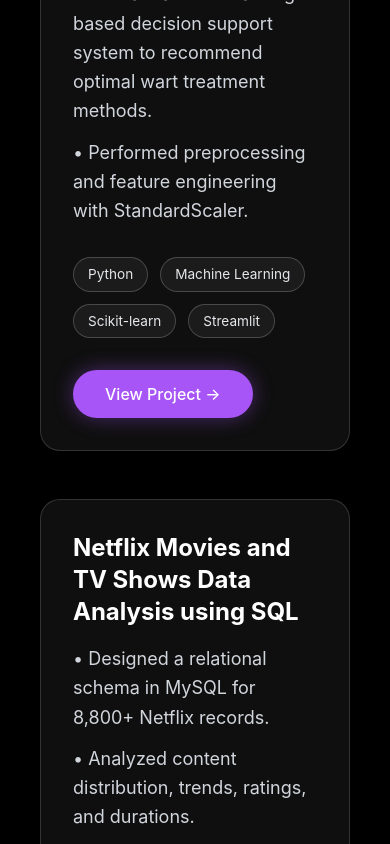
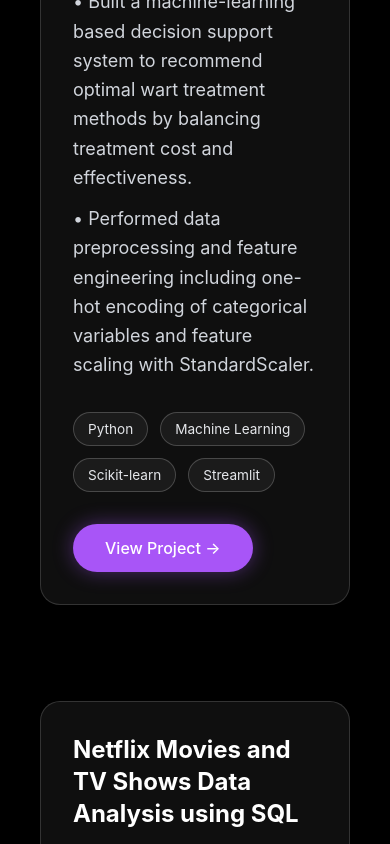
Before and after one commit to Srakeshvarma12/rakesh-portfolio, a React (Vite) app: page / in a window 390 px wide. Shown: the part 4660-5504 px from the top of the page. Built offline with nearby package versions, Linux system fonts and the light colour scheme.

Commit message:
Add stacked scroll animation for projects section

```diff
--- a/src/components/Projects.jsx
+++ b/src/components/Projects.jsx
@@ -4,21 +4,22 @@
   {
     title: "Cost-Sensitive Wart Treatment Recommendation System",
     description: [
-      "Built a machine-learning based decision support system to recommend optimal wart treatment methods.",
-      "Performed preprocessing and feature engineering with StandardScaler."
+      "Built a machine-learning based decision support system to recommend optimal wart treatment methods by balancing treatment cost and effectiveness.",
+      "Performed data preprocessing and feature engineering including one-hot encoding of categorical variables and feature scaling with StandardScaler."
     ],
     tech: ["Python", "Machine Learning", "Scikit-learn", "Streamlit"],
     link: "https://project---wart-treatment-gh7exzv3va8liynunuxemu.streamlit.app/",
+    hasLink: true,
   },
   {
     title: "Netflix Movies and TV Shows Data Analysis using SQL",
     description: [
-      "Designed a relational schema in MySQL for 8,800+ Netflix records.",
-      "Analyzed content distribution, trends, ratings, and durations.",
-      "Structured reusable SQL scripts with industry-style documentation."
+      "Designed and implemented a relational schema in MySQL to analyze 8,800+ Netflix records, ensuring accurate querying and scalable data analysis.",
+      "Applied SQL-based data modeling and querying techniques to simulate backend-style data access patterns on a real-world media dataset."
     ],
-    tech: ["MySQL", "SQL", "Data Analysis"],
+    tech: ["MySQL", "SQL", "Data Analysis", "Database Design"],
     link: "https://github.com/Srakeshvarma12/Netflix-SQL-Project/tree/main/Netflix-SQL-Project",
+    hasLink: true,
   },
 ];
 
@@ -27,36 +28,42 @@
     <section id="projects" className="min-h-screen py-24 px-6 relative">
       <div className="max-w-4xl mx-auto">
 
-        {/* Title Section */}
+        {/* HEADER */}
         <motion.div
           initial={{ opacity: 0, y: -20 }}
           whileInView={{ opacity: 1, y: 0 }}
           transition={{ duration: 0.8 }}
           className="mb-16 text-center"
         >
-          <h2 className="text-4xl md:text-5xl font-bold mb-6">
+          <h2 className="text-4xl md:text-5xl font-bold">
             <span className="gradient-text">Projects</span>
           </h2>
         </motion.div>
 
-        {/* Stacked Cards Container */}
+        {/* PROJECTS LIST */}
         <div className="flex flex-col pb-24">
           {projects.map((project, index) => (
+            // 1. OUTER DIV: Handles Sticky Positioning (No Animation)
+            // We moved 'sticky' here so transforms don't break it.
+            <div
+              key={index}
+              className="sticky mb-24 last:mb-0 w-full"
+              style={{
+                // Base top offset (120px) + Dynamic stacking offset (40px per card)
+                top: `calc(120px + ${index * 40}px)`
+              }}
+            >
+              {/* 2. INNER DIV: Handles Animation (Framer Motion) */}
               <motion.div
-              key={index}
                 initial={{ opacity: 0, y: 50 }}
                 whileInView={{ opacity: 1, y: 0 }}
                 viewport={{ once: true, margin: "-50px" }}
-              transition={{ duration: 0.6, delay: index * 0.1 }}
-              // STICKY LOGIC HERE:
-              // 'sticky' makes it stick. 'top-24' sets the base position.
-              // We add a dynamic top offset so they stack nicely like a deck of cards.
-              style={{ top: `calc(6rem + ${index * 20}px)` }}
-              className="sticky mb-12 last:mb-0"
+                transition={{ duration: 0.6 }}
               >
-              <div className="glass p-8 md:p-12 w-full transition-transform duration-300">
+                {/* 3. CARD DESIGN */}
+                <div className="glass p-8 md:p-12 w-full border border-white/10 shadow-2xl backdrop-blur-xl">
 
-                <h3 className="text-2xl md:text-3xl font-bold text-white mb-4">
+                  <h3 className="text-2xl md:text-3xl font-bold text-white mb-6">
                     {project.title}
                   </h3>
 
@@ -66,7 +73,6 @@
                     ))}
                   </div>
 
-                {/* Tech Stack Pills */}
                   <div className="flex flex-wrap gap-3 mb-8">
                     {project.tech.map((tech) => (
                       <span key={tech} className="tech-pill">
@@ -75,7 +81,7 @@
                     ))}
                   </div>
 
-                {/* View Project Button */}
+                  {project.hasLink && (
                     <a
                       href={project.link}
                       target="_blank"
@@ -91,8 +97,10 @@
                     >
                       View Project →
                     </a>
+                  )}
                 </div>
               </motion.div>
+            </div>
           ))}
         </div>
       </div>
```
Lines whose indentation alone changed are shown as unchanged.
